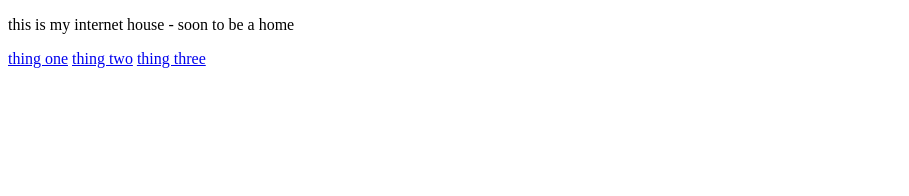
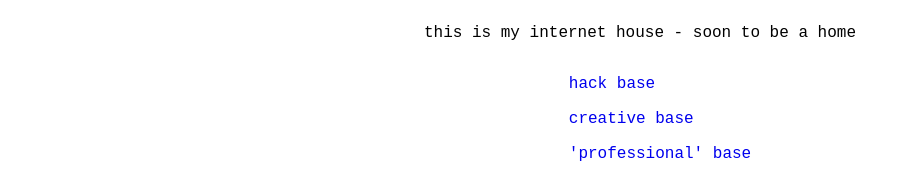
Before and after one commit to RobbieMurray/RobbieMurray.github.io, a plain HTML site: page index.html in a window 1280 px wide. Shown: the whole page, without its empty margins (0-909 px from the left). Drawn offline with Linux system fonts and the light colour scheme.

Commit message:
'Prettify'

```diff
--- /dev/null
+++ b/index.css
@@ -0,0 +1,14 @@
+body{
+    display: grid;
+    place-items: center;
+}
+p{
+    font-family: 'Courier New', Courier, monospace;
+}
+a{
+    font-family: 'Courier New', Courier, monospace;
+    text-decoration: none;
+}
+li{
+    list-style-type: none;
+}
--- a/index.html
+++ b/index.html
@@ -1,13 +1,24 @@
 <!DOCTYPE html>
 <html>
+  <head>
+    <link rel="stylesheet" href="index.css" />
+  </head>
   <body>
     <p>this is my internet house - soon to be a home</p>
-    <a href="https://github.com/RobbieMurray">thing one</a>
-    <a href="https://www.youtube.com/channel/UClvy8yjhU3qdzTdtvBMrkEQ?"
-      >thing two</a
-    >
-    <a href="https://www.linkedin.com/in/robbie-murray-87997513b/"
-      >thing three</a
-    >
+    <li>
+      <ul>
+        <a href="https://github.com/RobbieMurray">hack base</a>
+      </ul>
+      <ul>
+        <a href="https://www.youtube.com/channel/UClvy8yjhU3qdzTdtvBMrkEQ?"
+          >creative base</a
+        >
+      </ul>
+      <ul>
+        <a href="https://www.linkedin.com/in/robbie-murray-87997513b/"
+          >'professional' base</a
+        >
+      </ul>
+    </li>
   </body>
 </html>
```
